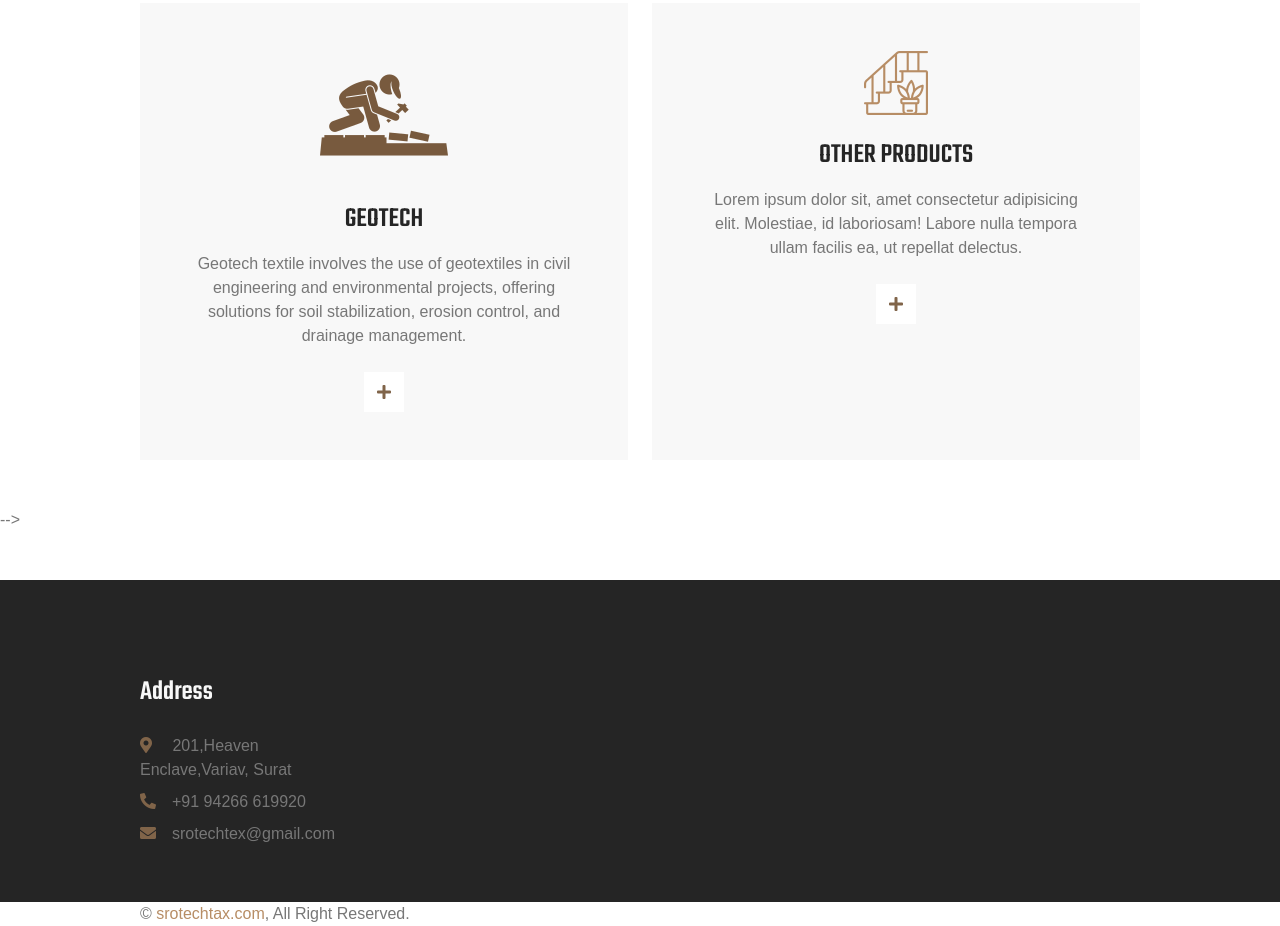
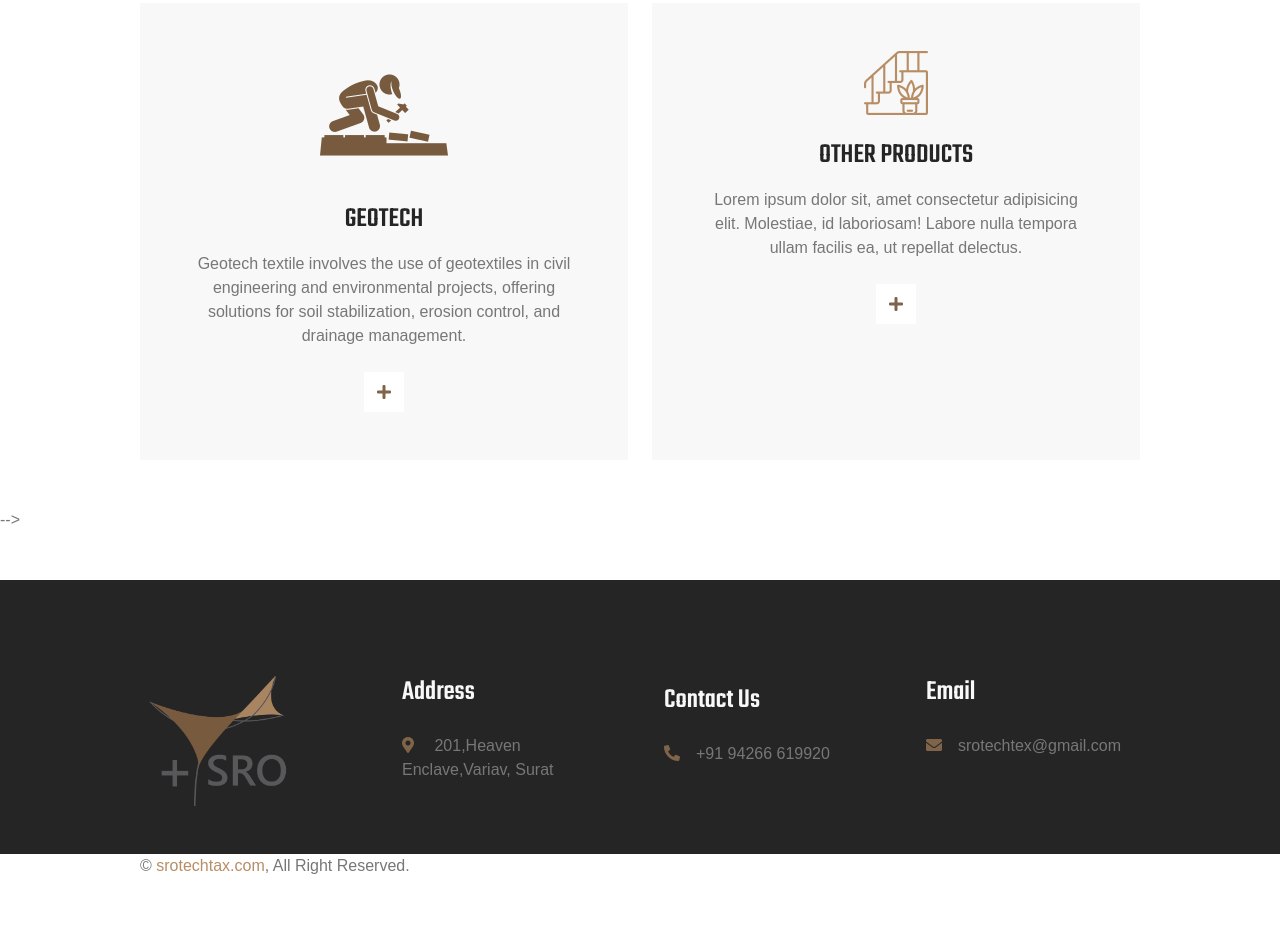
Before and after one commit to sahajTavethiya/SRO_Prod, a plain HTML site: page index.html in a window 1280 px wide. Shown: the part 5226-6152 px from the top of the page. After the commit the page ends 6104 px from the top, so only its background shows below. Drawn offline with nearby package versions, Linux system fonts and the light colour scheme.

Commit message:
-- fix footer

```diff
--- a/css/style.css
+++ b/css/style.css
@@ -1425,7 +1425,9 @@ img:hover {
   left: 400px;
   filter: opacity(50%);
 }
-
+.footer img{
+  width: 150px;
+}
 @media (max-width:1200px) {
   .background-image {
     top: 800px;
--- a/index.html
+++ b/index.html
@@ -1418,34 +1418,32 @@
       class="container-fluid bg-dark text-body footer mt-5 pt-5 px-0 wow fadeIn"
       data-wow-delay="0.1s">
       <div class="container py-5">
-        <div class="row g-5">
+        <div class="row g-5  d-flex flex-row">
+          <div class="col-lg-3 col-md-6">
+           <img src="./img/icons/icon-1.png" alt="">
+          </div>
           <div class="col-lg-3 col-md-6">
             <h3 class="text-light mb-4">Address</h3>
             <p class="mb-2">
               <i class="fa fa-map-marker-alt text-primary me-3"></i>
               201,Heaven Enclave,Variav, Surat
             </p>
+          </div>
+          <div class="col-lg-3 col-md-6">
             <p class="mb-2">
+              <h3 class="text-light mb-4">Contact Us</h3>
               <i class="fa fa-phone-alt text-primary me-3"></i>+91 94266 619920
             </p>
+
+          </div>
+          <div class="col-lg-3 col-md-6">
+
+            <h3 class="text-light mb-4">Email</h3>
             <p class="mb-2">
               <i
                 class="fa fa-envelope text-primary me-3"></i>srotechtex@gmail.com
             </p>
-            <!-- <div class="d-flex pt-2">
-              <a class="btn btn-square btn-outline-body me-1" href=""
-                ><i class="fab fa-twitter"></i
-              ></a>
-              <a class="btn btn-square btn-outline-body me-1" href=""
-                ><i class="fab fa-facebook-f"></i
-              ></a>
-              <a class="btn btn-square btn-outline-body me-1" href=""
-                ><i class="fab fa-youtube"></i
-              ></a>
-              <a class="btn btn-square btn-outline-body me-0" href=""
-                ><i class="fab fa-linkedin-in"></i
-              ></a>
-            </div> -->
+
           </div>
           <!-- <div class="col-lg-3 col-md-6">
             <h3 class="text-light mb-4">Solution for</h3>
```
